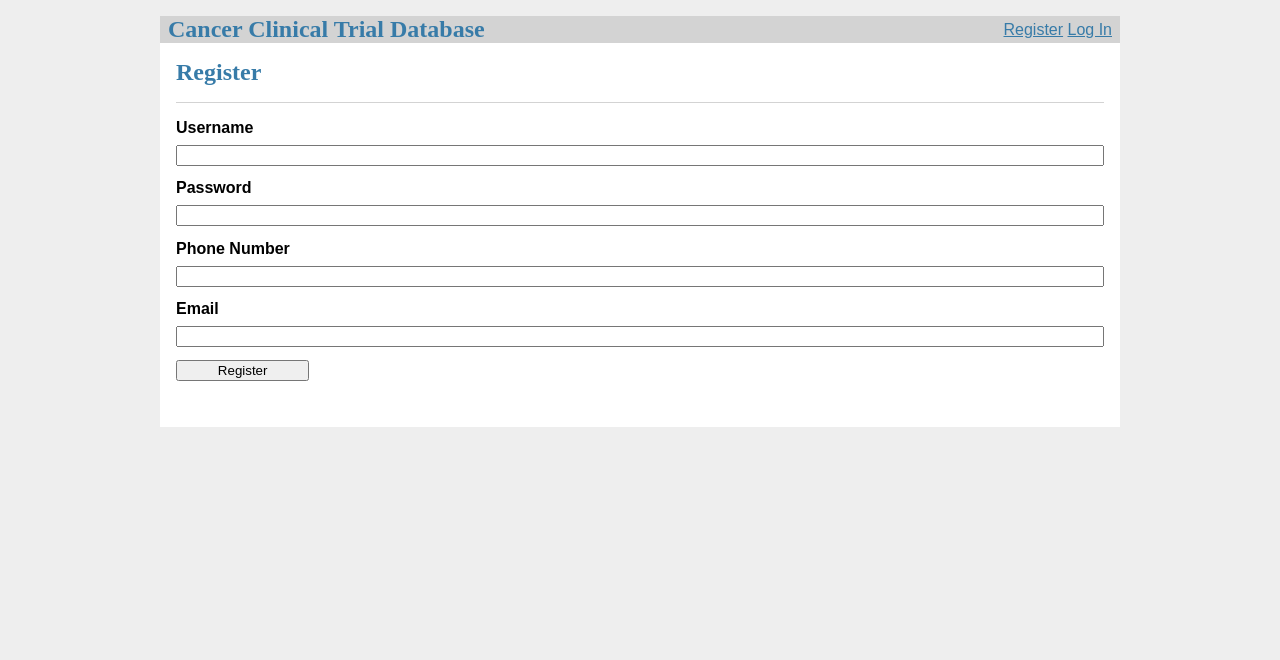
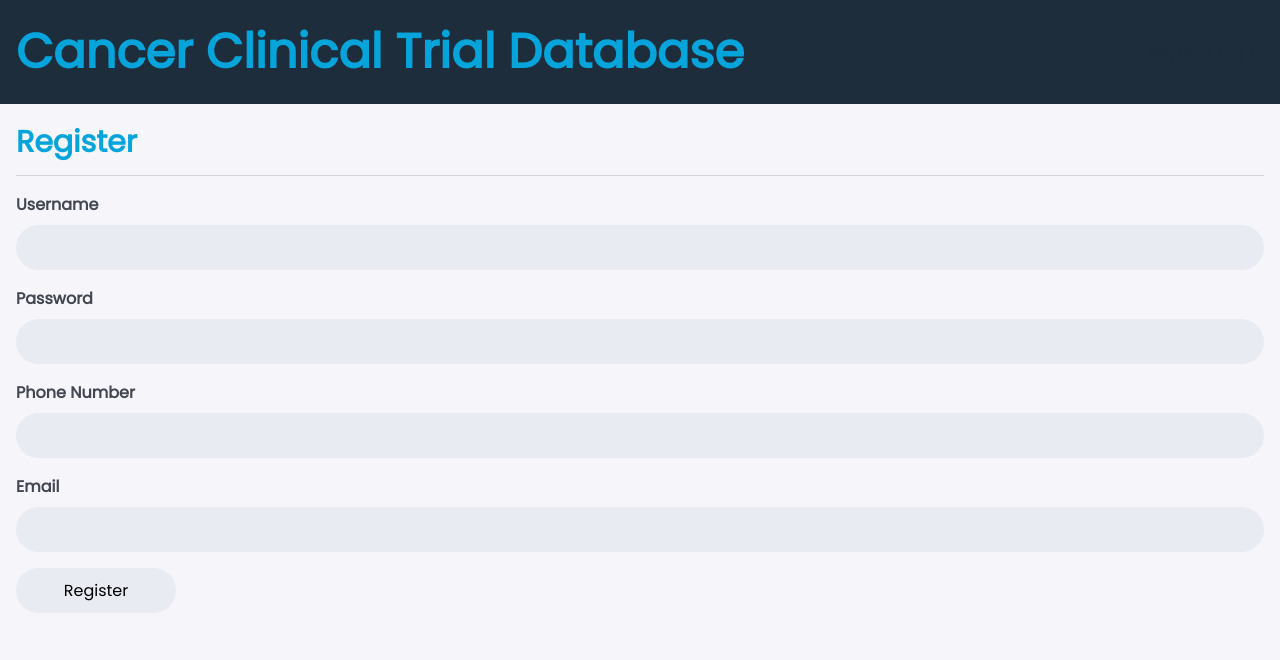
Before and after one commit to honganndo/Cancer-Clinical-Trial-Database, a Flask app: page /register in a window 1280 px wide. Shown: the top 660 px of the page. Run offline with Flask 3, Linux system fonts and the light colour scheme; parts of the project's set-up code (start-up, migrations or seed data) failed here and were passed over.

Commit message:
Add styling to website

```diff
--- a/static/style.css
+++ b/static/style.css
@@ -1,35 +1,79 @@
-html {
-    font-family: sans-serif;
-    background: #eee;
-    padding: 1rem;
+@import url('https://fonts.googleapis.com/css2?family=Poppins:wght@400&display=swap');
+
+:root {
+  --dark-text:rgb(65, 70, 80);
+  --light-text:rgb(130, 130, 145);
+  --light-background: rgb(245, 245, 250);
+  --dark-background: rgb(30, 45, 60);
+  --white: rgb(255, 255, 255);
+  --blue: rgb(5, 165, 220);
 }
 
-  body {
-    max-width: 960px;
-    margin: 0 auto;
-    background: white;
+* {
+  margin: 0;
+  padding: 0;
+  box-sizing: border-box;
+  font-family: 'Poppins', system-ui, -apple-system, BlinkMacSystemFont, 'Segoe UI', Roboto, Oxygen, Ubuntu, Cantarell, 'Open Sans', 'Helvetica Neue', sans-serif;
+  background: var(--light-background);
 }
 
-  h1, h2, h3, h4, h5, h6 {
-    font-family: serif;
-    color: #377ba8;
-    margin: 1rem 0;
+button,
+input,
+select {
+  font-family: inherit;
+  font-size: 100%;
+}
+
+h1, h2, h3 {
+  color: var(--blue);
+  margin-bottom: 10px;
+}
+
+h1 {
+  font-size: 48px;
+}
+
+h2 {
+  font-size: 30px;
 }
 
 a {
-    color: #377ba8;
+  color: var(--dark-background);
+  background-color: transparent;
+  text-decoration: none;
+  transition: .3s ease-out;
 }
 
-  hr {
+a:hover {
+  color: var(--blue);
+}
+
+p {
+  line-height: 2;
+}
+
+::placeholder {
+  color: var(--light-text);
+}
+
+input {
+  background-color: rgb(233, 235, 243);
+  border-radius: 30px;
   border: none;
-    border-top: 1px solid lightgray;
+  outline: none;
+  padding: 10px 20px;
+  transition: width 0.3s;
 }
 
 nav {
-    background: lightgray;
   display: flex;
   align-items: center;
-    padding: 0 0.5rem;
+  padding: 1rem;
+  background-color: var(--dark-background);
+}
+
+nav * {
+  background-color: transparent;
 }
 
 nav h1 {
@@ -55,7 +99,8 @@ html {
 }
 
 .content {
-    padding: 0 1rem 1rem;
+  color: var(--dark-text);
+  padding: 1rem;
 }
 
 .content > header {
@@ -134,5 +179,7 @@ html {
 }
 
 table, td, th {
+  color: black;
   border: 1px solid black;
+  background-color: var(--white);
 }
```
Lines whose indentation alone changed are shown as unchanged.
